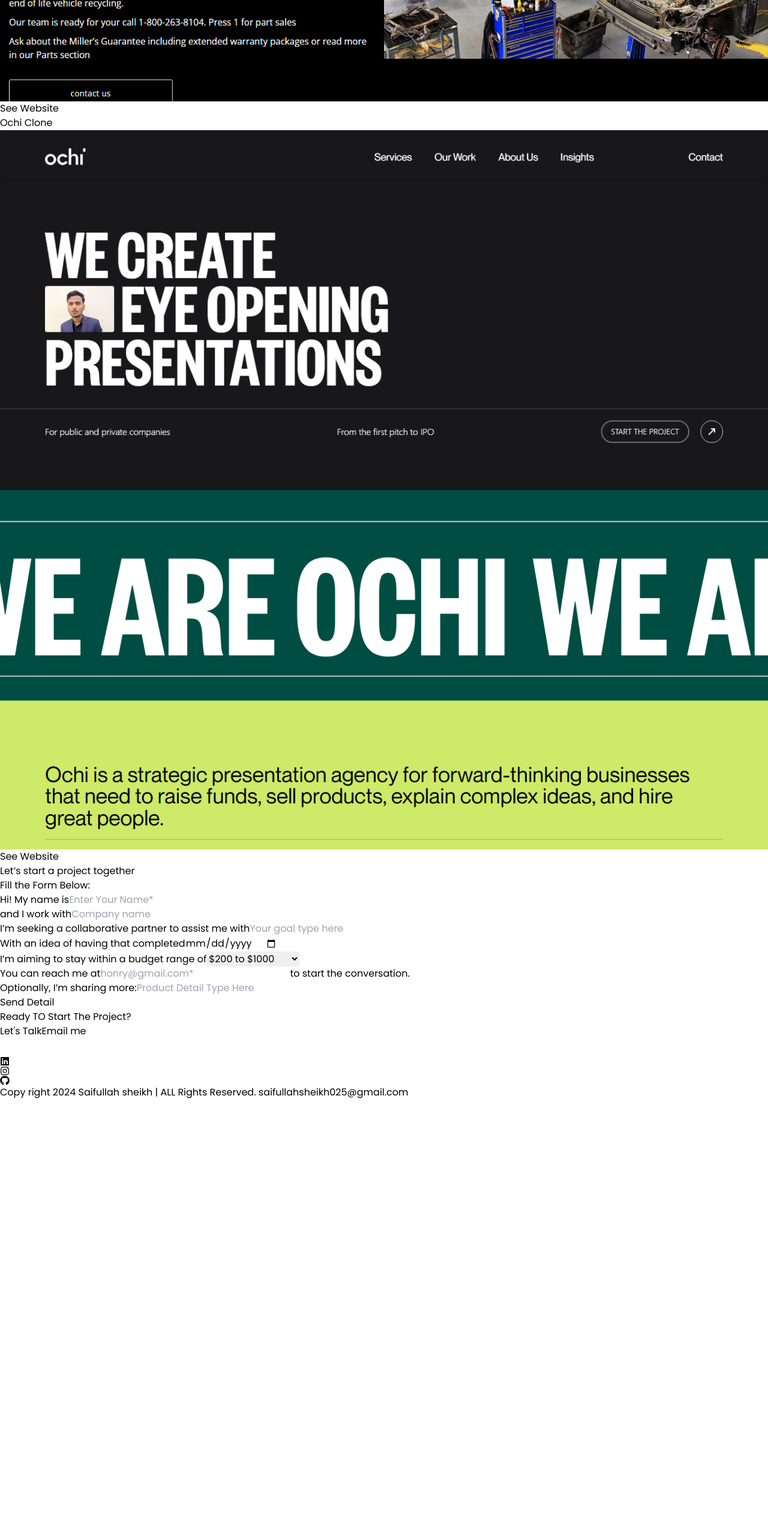
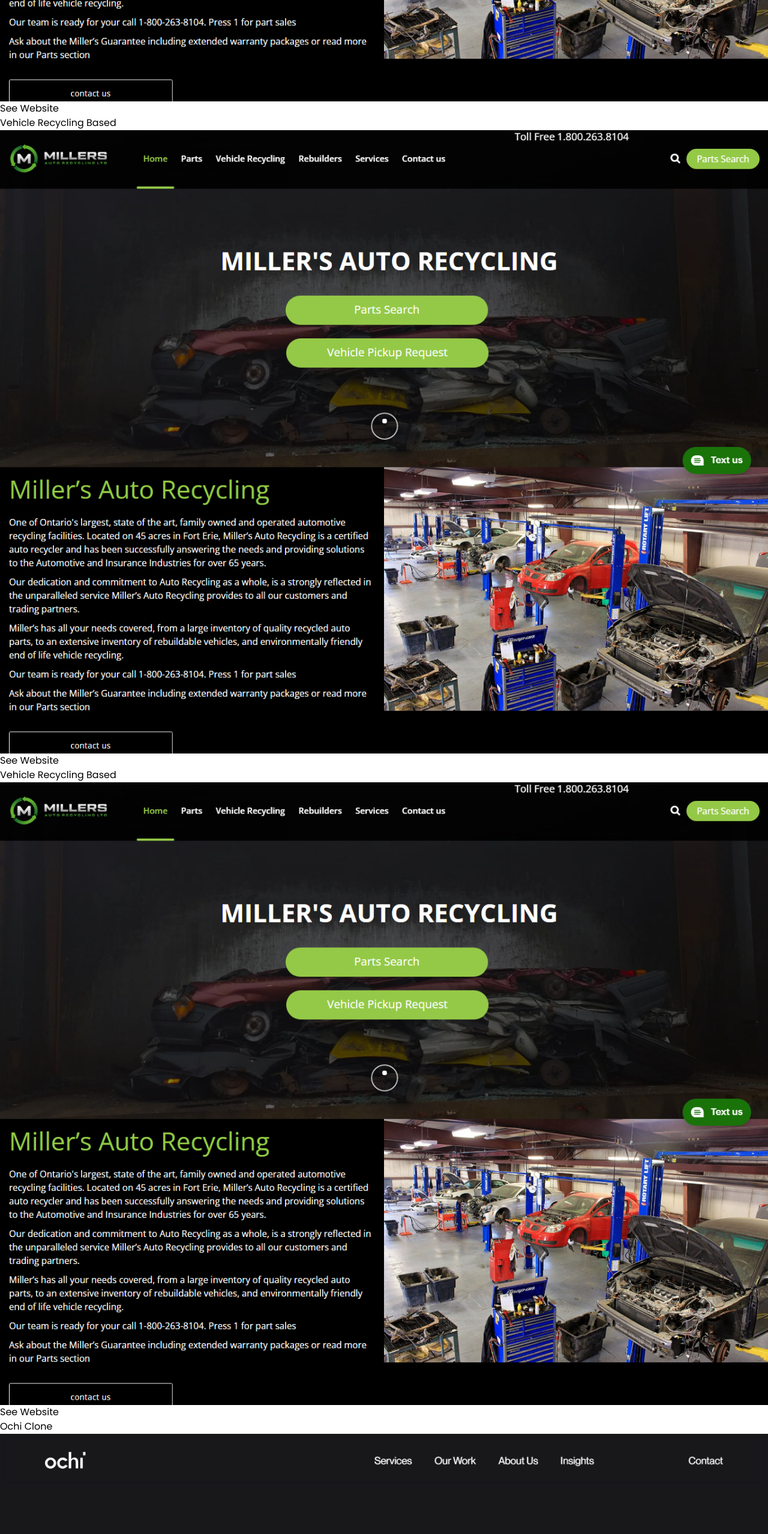
Before and after one commit to saifullahsheikh/saif, a React (Vite) app: page /#/ in a window 1280 px wide. Shown: the part 8512-11069 px from the top of the page at 60% size. Before the commit the page ends 10345 px from the top, so only its background shows below. Built offline with nearby package versions, Linux system fonts and the light colour scheme.

Commit message:
Update Portfolio.jsx

```diff
--- a/src/Components/Portfolio.jsx
+++ b/src/Components/Portfolio.jsx
@@ -86,6 +86,46 @@
         </button></a>
      </div>
 
+
+
+
+
+
+
+
+
+                    <div className='h-[80vh] rounded-2xl p-5  max-md:h-[60vh] max-md:pb-10 max-md:px-0'>
+     <div className='flex mb-3  items-center gap-5'> <div className='w-[10px] h-[10px] bg-zinc-900 rounded-full'></div> <h2 className=' '>Vehicle Recycling Based</h2></div>
+     <div className='border-2 h-[80%] rounded-2xl overflow-hidden'>
+        <img src={Millersauto} alt="" className='object-top rounded-2xl 	scale  h-[100%] object-cover w-full' />
+        </div>
+        <a href="https://www.millersauto.com/" target='_blank'>
+        <button className='rounded-full border-[1px] border-zinc-900 px-5 py-1 mt-3 flex btn--default btn'>See Website
+        </button></a>
+     </div>
+
+   <div className='h-[80vh] rounded-2xl p-5  max-md:h-[60vh] max-md:pb-10 max-md:px-0'>
+     <div className='flex mb-3  items-center gap-5'> <div className='w-[10px] h-[10px] bg-zinc-900 rounded-full'></div> <h2 className=' '>Vehicle Recycling Based</h2></div>
+     <div className='border-2 h-[80%] rounded-2xl overflow-hidden'>
+        <img src={Millersauto} alt="" className='object-top rounded-2xl 	scale  h-[100%] object-cover w-full' />
+        </div>
+        <a href="https://www.millersauto.com/" target='_blank'>
+        <button className='rounded-full border-[1px] border-zinc-900 px-5 py-1 mt-3 flex btn--default btn'>See Website
+        </button></a>
+     </div>
+
+
+
+
+
+
+
+
+
+
+
+
+
      <div className='h-[80vh] rounded-2xl p-5  max-md:h-[60vh] max-md:pb-10 max-md:px-0'>
      <div className='flex mb-3  items-center gap-5'> <div className='w-[10px] h-[10px] bg-zinc-900 rounded-full'></div> <h2 className=' '>Ochi Clone</h2></div>
      <div className='border-2 h-[80%] rounded-2xl overflow-hidden'>
```
